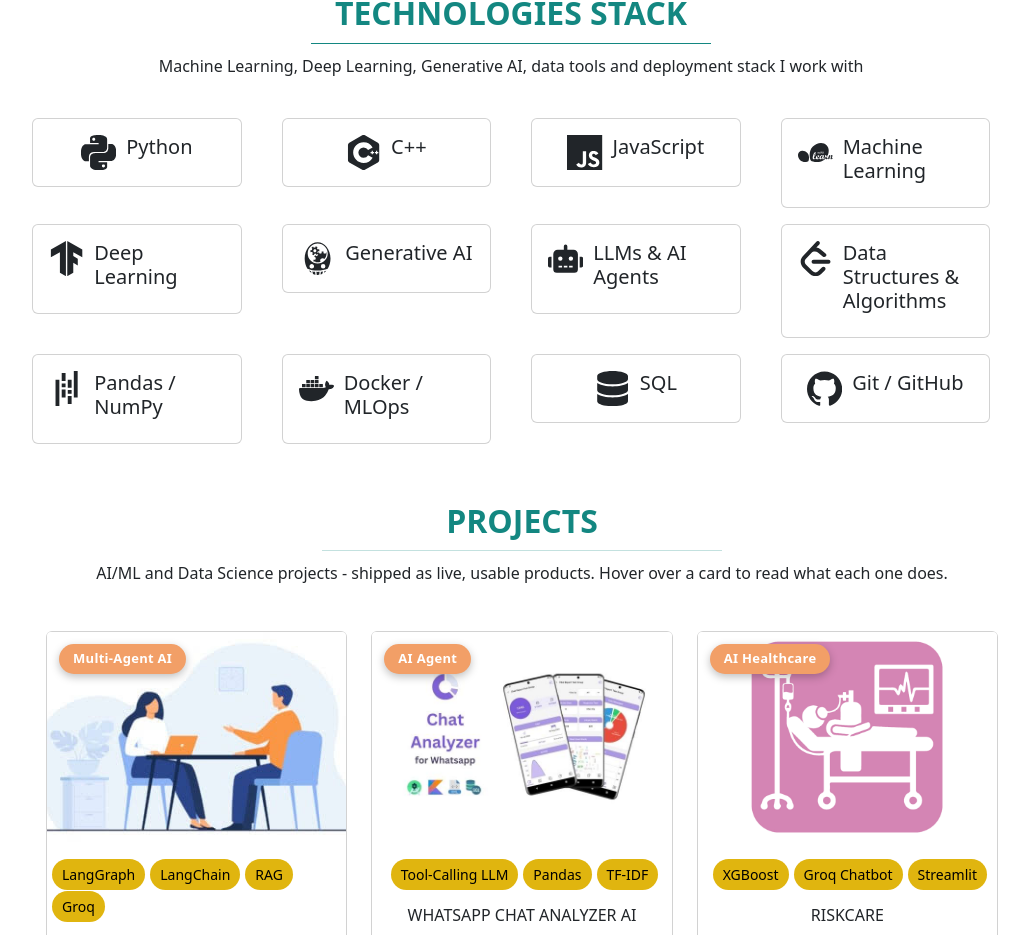
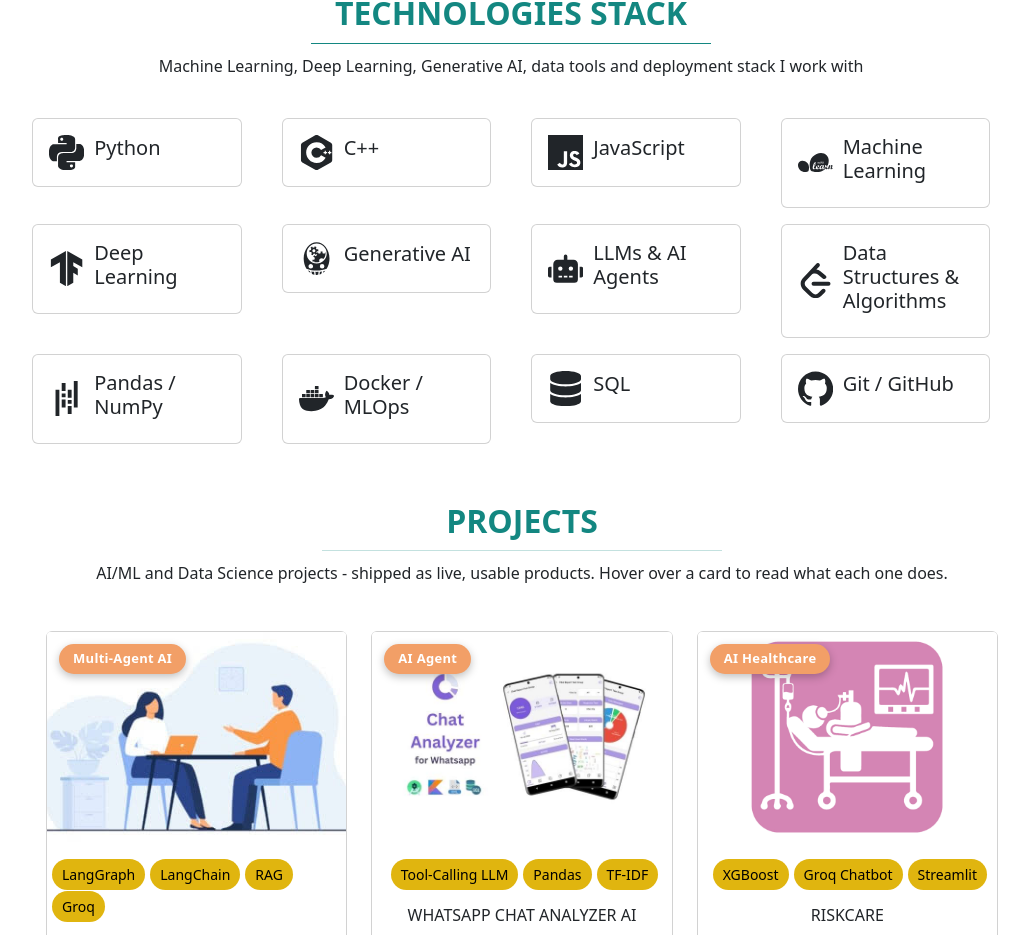
Before and after one commit to aanandmahawal/Personal-portfolio, a React (Create React App) app in the folder frontend/: page / in a window 1280 px wide. Shown: the part 1974-2909 px from the top of the page, without its empty margins (188-1217 px from the left). Built offline with nearby package versions, Linux system fonts and the light colour scheme.

Commit message:
Update Techstack.js

```diff
--- a/frontend/src/pages/Techstack/Techstack.js
+++ b/frontend/src/pages/Techstack/Techstack.js
@@ -24,7 +24,7 @@ const Techstack = () => {
                 <div className="card m-2">
                   <div className="card-content">
                     <div className="card-body">
-                      <div className="media d-flex justify-content-center">
+                      <div className="media d-flex align-items-center tech-row">
                         {tech.icon && (
                           <div className="alig-self-center">
                             <tech.icon className="tech-icon" />
```
